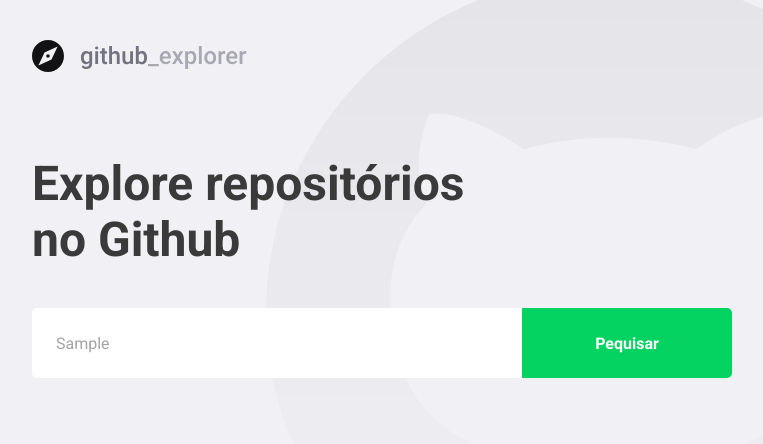
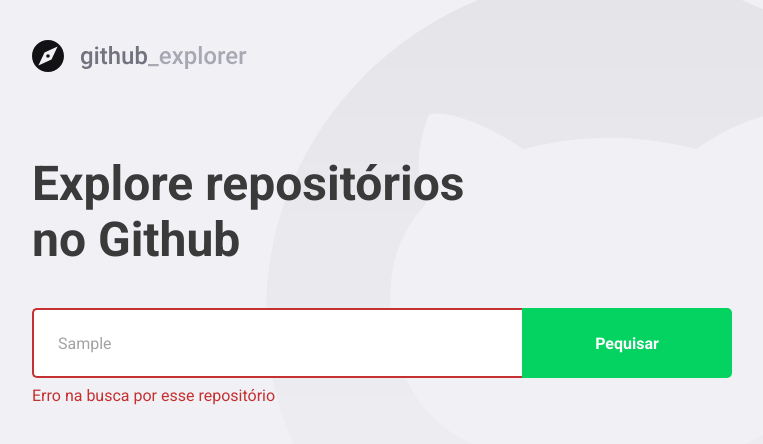
Before and after one commit to Italo-J-A-Fernandes/bootcamp-rocketseat-nivel3-primeiro-projeto-react, a React (Create React App) app: page / in a window 1280 px wide. Both pictures are taken after typing "Sample" into the empty fields and a click on the button "Pequisar". Shown: the top 444 px of the page, without its empty margins (148-911 px from the left). Built offline with nearby package versions, Linux system fonts and the light colour scheme; no server answers.

Commit message:
Error message at repository search

```diff
--- a/src/pages/Dashboard/index.tsx
+++ b/src/pages/Dashboard/index.tsx
@@ -4,7 +4,7 @@ import api from '../../services/api';
 
 import logo from '../../assets/logo.svg';
 
-import { Title, Form, Repositories } from './styles';
+import { Title, Form, Repositories, Error } from './styles';
 
 interface Repository {
   full_name: string;
@@ -17,6 +17,7 @@ interface Repository {
 
 const Dashboard: React.FC = () => {
   const [newRepo, setNewRepo] = useState('');
+  const [inputError, setInputError] = useState('');
   const [repositories, setRepositories] = useState<Repository[]>([]);
 
   async function handleAddRepository(
@@ -24,18 +25,38 @@ const Dashboard: React.FC = () => {
   ): Promise<void> {
     e.preventDefault();
 
-    const reponse = await api.get<Repository>(`repos/${newRepo}`);
+    const repoExist = repositories.find(repo => repo.full_name === newRepo);
 
-    const repository = reponse.data;
+    console.log(repoExist);
 
-    setRepositories([...repositories, repository]);
-    setNewRepo('');
+    if (!newRepo) {
+      setInputError('Digite o autor/nome do repositório');
+      return;
+    }
+
+    if (repoExist) {
+      setInputError('Esse repositório já foi adicionado!');
+      return;
+    }
+
+    try {
+      const reponse = await api.get<Repository>(`repos/${newRepo}`);
+
+      const repository = reponse.data;
+
+      setRepositories([...repositories, repository]);
+      setNewRepo('');
+      setInputError('');
+    } catch (err) {
+      setInputError('Erro na busca por esse repositório');
+    }
   }
   return (
     <>
       <img src={logo} alt="" srcSet="" />
       <Title>Explore repositórios no Github</Title>
-      <Form onSubmit={handleAddRepository}>
+      <Form hasError={!!inputError} onSubmit={handleAddRepository}>
+        {/* outra forma de transformar a propriedade em um boolean => hasError={Boolean(inputError)} */}
         <input
           value={newRepo}
           onChange={e => setNewRepo(e.target.value)}
@@ -44,6 +65,9 @@ const Dashboard: React.FC = () => {
         />
         <button type="submit">Pequisar</button>
       </Form>
+
+      {inputError && <Error>{inputError}</Error>}
+
       <Repositories>
         {repositories.map(repository => (
           <a key={repository.full_name} href="teste">
--- a/src/pages/Dashboard/styles.ts
+++ b/src/pages/Dashboard/styles.ts
@@ -1,5 +1,9 @@
-import styled from 'styled-components';
+import styled, { css } from 'styled-components';
 import { shade } from 'polished';
+
+interface FormProps {
+  hasError: boolean;
+}
 
 export const Title = styled.h1`
   font-size: 48px;
@@ -10,7 +14,7 @@ export const Title = styled.h1`
   margin-top: 80px;
 `;
 
-export const Form = styled.form`
+export const Form = styled.form<FormProps>`
   margin-top: 40px;
   max-width: 700px;
 
@@ -23,6 +27,14 @@ export const Form = styled.form`
     border: 0;
     border-radius: 5px 0 0 5px;
     color: #a3a3a3;
+    border: 2px solid #fff;
+
+    ${props =>
+      props.hasError &&
+      css`
+        border: 2px solid #c53030;
+        border-right: 0;
+      `}
 
     &::placeholder {
       color: #a8a8b3;
@@ -43,6 +55,12 @@ export const Form = styled.form`
       background: ${shade(0.2, '#04d361')};
     }
   }
+`;
+
+export const Error = styled.span`
+  display: block;
+  color: #c53030;
+  margin-top: 8px;
 `;
 
 export const Repositories = styled.div`
```
